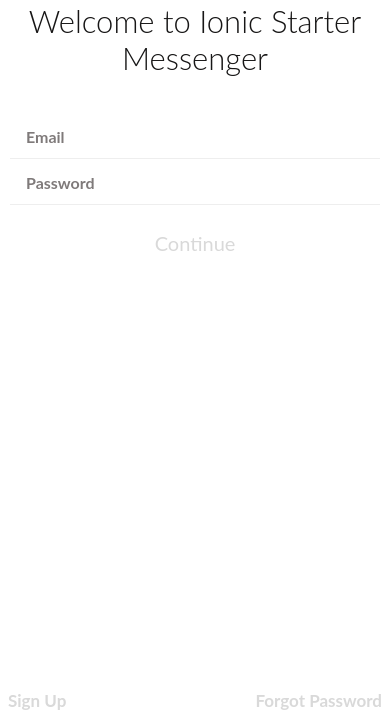
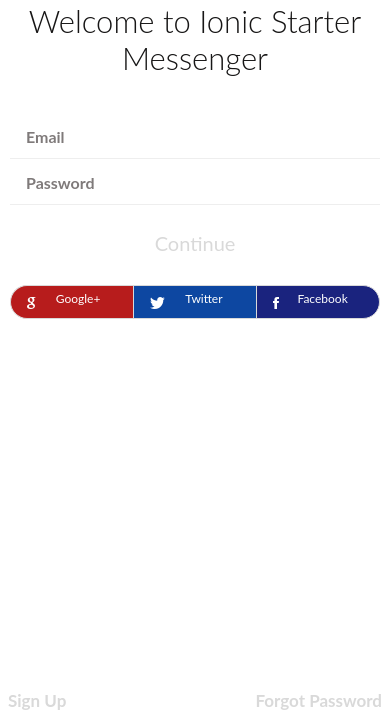
Before and after one commit to MatusC/lets-yue, a website: page www/index.html at #/login in a window 390 px wide. Shown: the part 121-844 px from the top of the page. Drawn offline with Linux system fonts and the light colour scheme; some packages are replaced by stand-ins of ours; files whose address does not match are found by name.

Commit message:
MarkSignButtonChange

```diff
--- a/www/templates/login.html
+++ b/www/templates/login.html
@@ -21,6 +21,14 @@
                 Continue
             </a>
         </div>
+        <div class="button-bar social-login">
+          <button class="button button-small button-border icon-left ion-social-google button-assertive-900" style="border-radius: 100px 0px 0px 100px;    background-color: #B71C1C;
+    color: #fff;">Google+</button>
+          <button class="button button-small button-border icon-left ion-social-twitter button-calm-900" style="background-color: #0D47A1;
+    color: #fff;">Twitter</button>
+          <button class="button button-small button-border icon-left ion-social-facebook button-positive-900" style="border-radius: 0px 100px 100px 0px;    background-color: #1A237E;
+    color: #fff;">Facebook</button>
+      </div>
     </ion-content>
 
     <ion-footer-bar>
```
